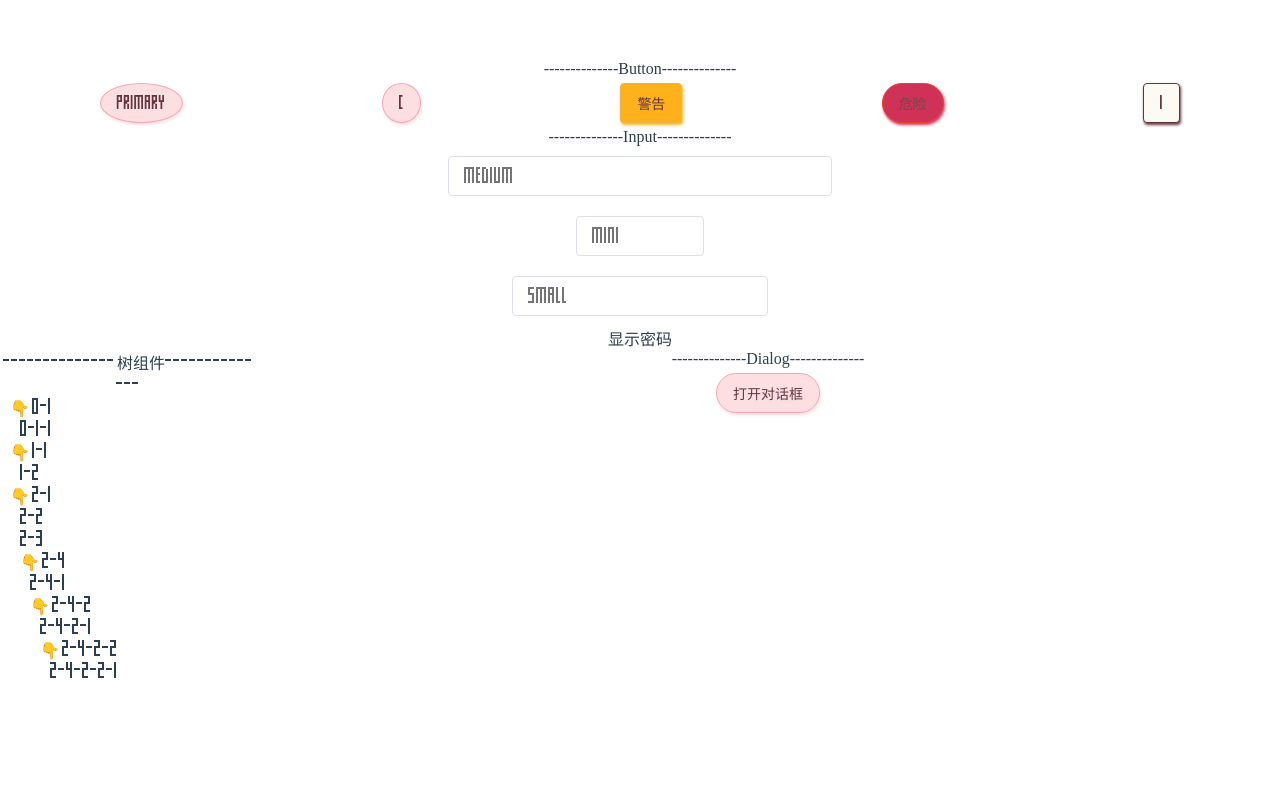
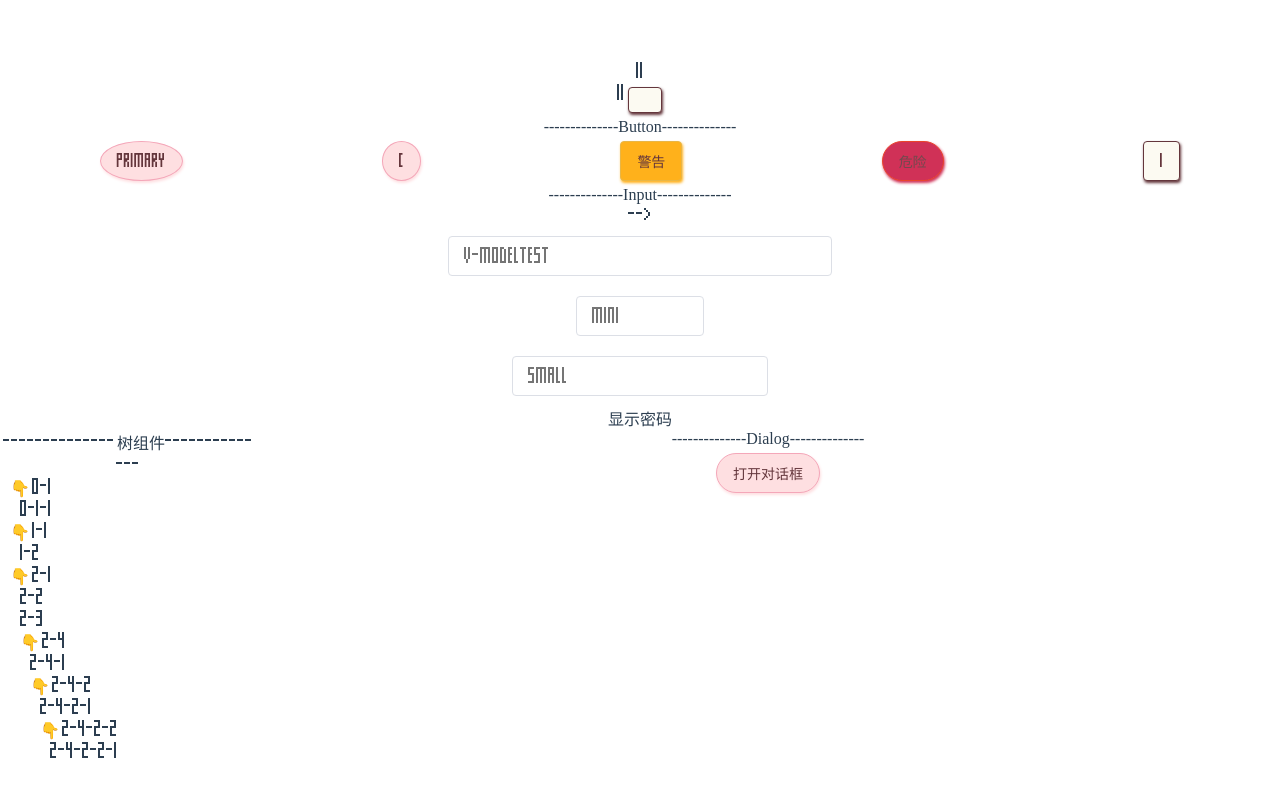
Before and after one commit to lanxisama/ycui, a Vue app: page / in a window 1280 px wide. Shown: the top 796 px of the page. Built offline with nearby package versions, Linux system fonts and the light colour scheme; a web font is replaced by a local one.

Commit message:
input component v-model

```diff
--- a/packages/input/input.vue
+++ b/packages/input/input.vue
@@ -3,10 +3,13 @@
     <div v-if="type!='textarea'">
       <input
         class="ycInput"
+        ref='selectInput'
         v-bind="$attrs"
         :type="showPassword ? (passwordVisible ? 'text' : 'password') : type"
         :placeholder="placeholder"
         :class="[`yc-input--${size}`,]"
+        @change='changeValue'
+        @input='changeInput'
       />
       <div v-if="showPassword">
         <p v-if="passwordVisible" @click="handlePassword">{{'隐藏密码'}}</p>
@@ -46,13 +49,26 @@ export default {
   data () {
     return {
       // 显示是否显示密码框
-      passwordVisible: false
+      passwordVisible: false,
+      inputdata:''
     }
+  },
+  watch:{
+
   },
   methods:{
     handlePassword () {
       this.passwordVisible = !this.passwordVisible
       console.log(this.passwordVisible,this.showPassword)
+    },
+    changeInput(e){
+      this.inputdata = e.target.value;
+      console.log(e.target.value)
+      this.$emit('input',e.target.value)
+    },
+    changeValue(e){
+      console.log(e.target.value)
+      this.$emit('change',e.target.value)
     }
   }
 };
--- a/src/App.vue
+++ b/src/App.vue
@@ -1,5 +1,6 @@
 <template>
   <div id="app">
+    <mainc></mainc>
     --------------Button--------------
     <div class="d-flex" style="justify-content: space-around;">
       <aaa type="primary" circle>primary</aaa>
@@ -14,7 +15,9 @@
     </div>
     --------------Input--------------
     <div>
-      <ycInput size="medium" placeholder='medium'></ycInput>
+      -->{{input}}
+      <ycInput v-model="input" size="medium" placeholder='v-modelTest'></ycInput>
+
       <ycInput size="mini" placeholder='mini'></ycInput>
       <ycInput size="small" showPassword type="password" placeholder="small"></ycInput>
     </div>
@@ -56,13 +59,15 @@ import aaa from "../packages/button.vue";
 import bbb from "../packages/dialog/dialog";
 import ycInput from "../packages/input/input";
 import ycTree from '../packages/tree/tree'
+import mainc from '../src/view/parent'
 export default {
   name: "App",
   components: {
     aaa,
     bbb,
     ycInput,
-    ycTree
+    ycTree,
+    mainc
   },
   beforeUpdate() {
     console.log("beforeUpdated---->", this.Visible);
--- /dev/null
+++ b/src/view/godson.vue
@@ -0,0 +1,30 @@
+<template>
+    <div>
+        {{dataTime}}
+    </div>
+</template>
+
+
+
+<script>
+
+export default {
+    name:'godson',
+    inject:['nameFromParent'],
+    watch:{
+        'nameFromParent':(va)=>{
+            console.log(va)
+        }
+    },
+    computed:{
+        dataTime(){
+            return this.nameFromParent()
+        }
+    },
+    data(){
+        return{
+
+        }
+    }
+}
+</script>
--- /dev/null
+++ b/src/view/parent.vue
@@ -0,0 +1,53 @@
+<template>
+    <div>
+        <!-- {{dataFromParent}} -->
+        <!-- <god-son></god-son> -->
+        <son></son>
+        {{time}}
+        <ycButton @click="change"></ycButton>
+    </div>
+</template>
+
+
+
+<script>
+
+// import Child from './Child'
+// export default {
+//   name: 'Parent',
+//   provide: {
+// 	nameFromParent: 'Kevin'
+//   },
+//   components: {
+//     Child
+//   }
+// }
+import Son from './son'
+import ycButton from '../../packages/button'
+export default {
+    name:'Parent',
+    components:{
+        'son':Son,
+        ycButton
+    },
+    methods:{
+        change(){
+            this.time = +new Date()
+        }
+    },
+    // inject:['dataFromParent'],
+    provide:function(){
+        return {
+            nameFromParent:()=>this.time
+        }
+    },
+    data:()=>{
+        return{
+            time:'11'
+        }
+    },
+    updated(){
+        this.time = +new Date()
+    }
+}
+</script>
--- /dev/null
+++ b/src/view/son.vue
@@ -0,0 +1,24 @@
+<template>
+    <div>
+        <!-- {{dataFromParent}} -->
+        <god-son></god-son>
+    </div>
+</template>
+
+
+
+<script>
+import godSon from './godson'
+export default {
+    name:'son',
+    components:{
+        'god-son':godSon
+    },
+    // inject:['dataFromParent'],
+    data(){
+        return{
+
+        }
+    }
+}
+</script>
```
